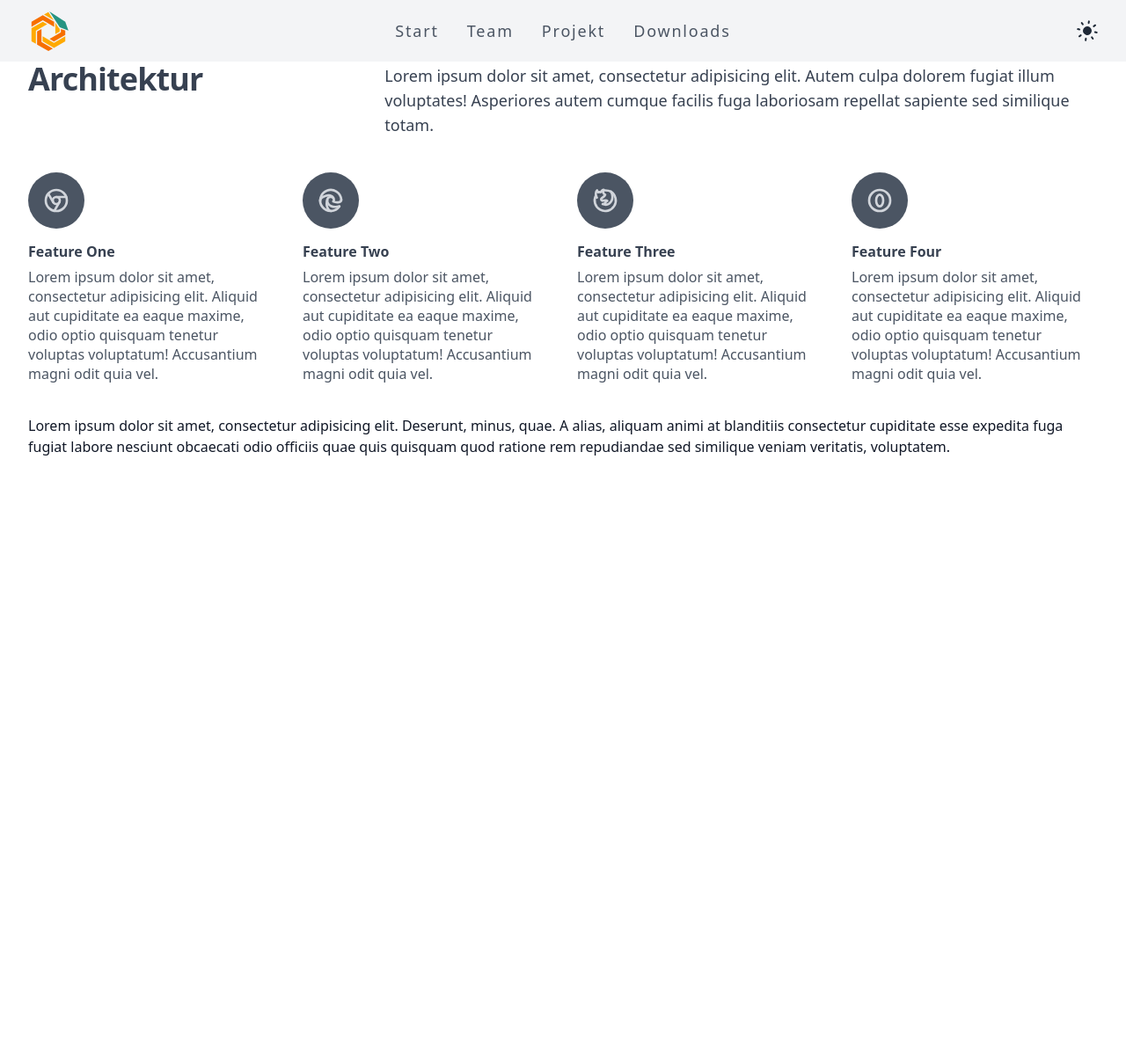
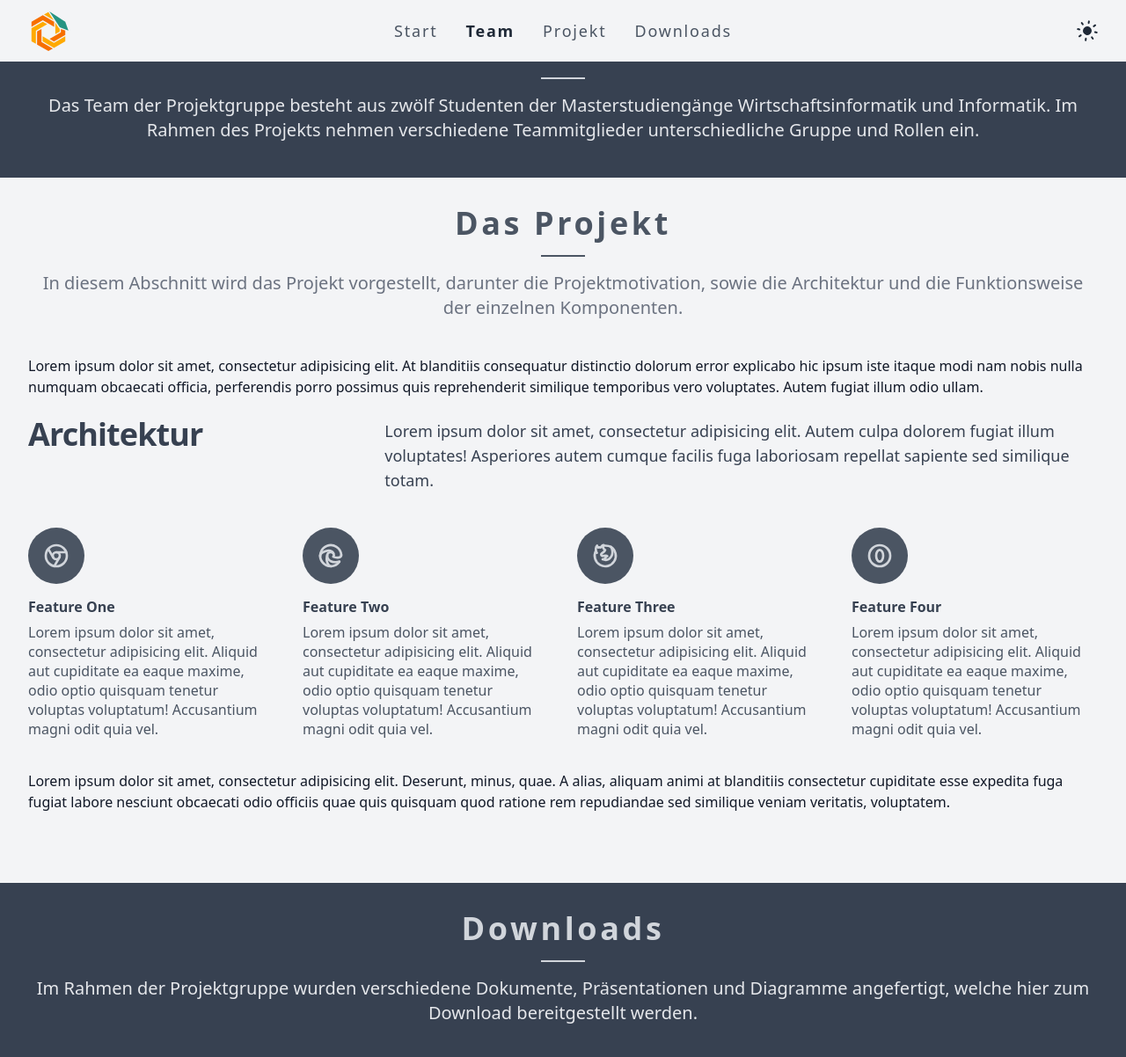
Before and after one commit to IcarusCoding/PG-MANGO-WEBSITE, a Next.js app: page / in a window 1280 px wide. Shown: the top 1202 px of the page at 88% size. Before the commit the page ends 800 px from the top, so only its background shows below. Built offline with nearby package versions, Linux system fonts and the light colour scheme.

Commit message:
feat(Website): Added sections to index

```diff
--- a/pages/index.tsx
+++ b/pages/index.tsx
@@ -2,6 +2,7 @@ import Head from "next/head";
 
 import NavBar from "../components/NavBar";
 import Project from "../components/Project";
+import Section from "../components/Section";
 
 const Home = () => {
     return (
@@ -17,7 +18,25 @@ const Home = () => {
                 <NavBar.Item name="Projekt" scrollTo="projectSection"/>
                 <NavBar.Item name="Downloads" scrollTo="downloadsSection"/>
             </NavBar>
-            <Project/>
+            <Section id="startSection" className="mango-bg-primary">
+                <div/>
+            </Section>
+            <Section id="teamSection" className="mango-bg-secondary" caption="Das Team"
+                     subCaption="Das Team der Projektgruppe besteht aus zwölf Studenten der Masterstudiengänge Wirtschaftsinformatik und Informatik. Im Rahmen des Projekts nehmen verschiedene Teammitglieder unterschiedliche Gruppe und Rollen ein.">
+                <div/>
+            </Section>
+            <Section id="projectSection" className="mango-bg-primary"
+                     captionClasses="text-gray-600 dark:text-mango-gray-lighter"
+                     dividerClasses="bg-gray-600 dark:bg-mango-gray-lighter"
+                     subCaptionClasses="text-gray-500 dark:text-mango-gray-lighter"
+                     caption="Das Projekt"
+                     subCaption="In diesem Abschnitt wird das Projekt vorgestellt, darunter die Projektmotivation, sowie die Architektur und die Funktionsweise der einzelnen Komponenten.">
+                <Project/>
+            </Section>
+            <Section id="downloadsSection" className="mango-bg-secondary" caption="Downloads"
+                     subCaption="Im Rahmen der Projektgruppe wurden verschiedene Dokumente, Präsentationen und Diagramme angefertigt, welche hier zum Download bereitgestellt werden.">
+                <div/>
+            </Section>
         </>
     )
 };
```
